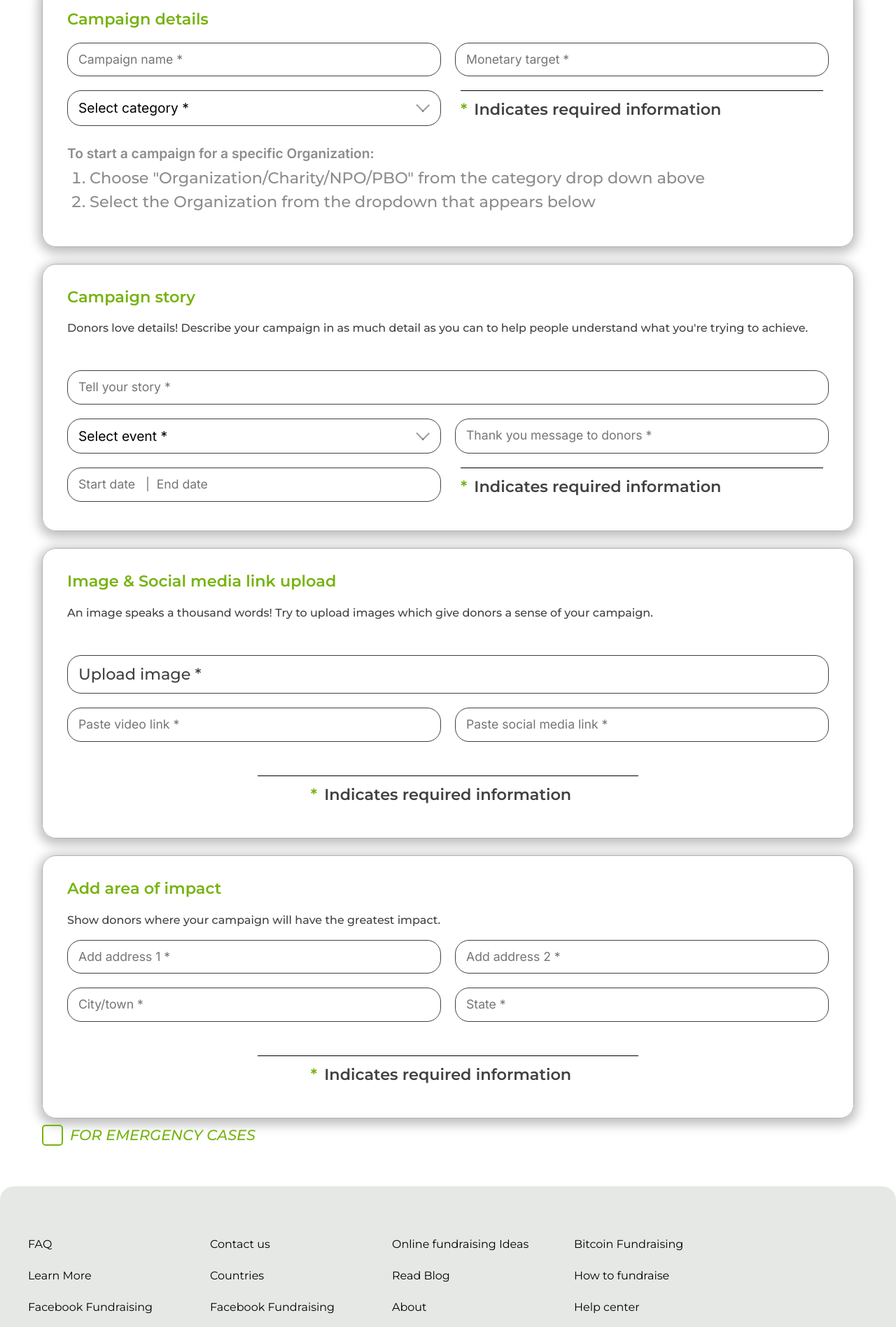
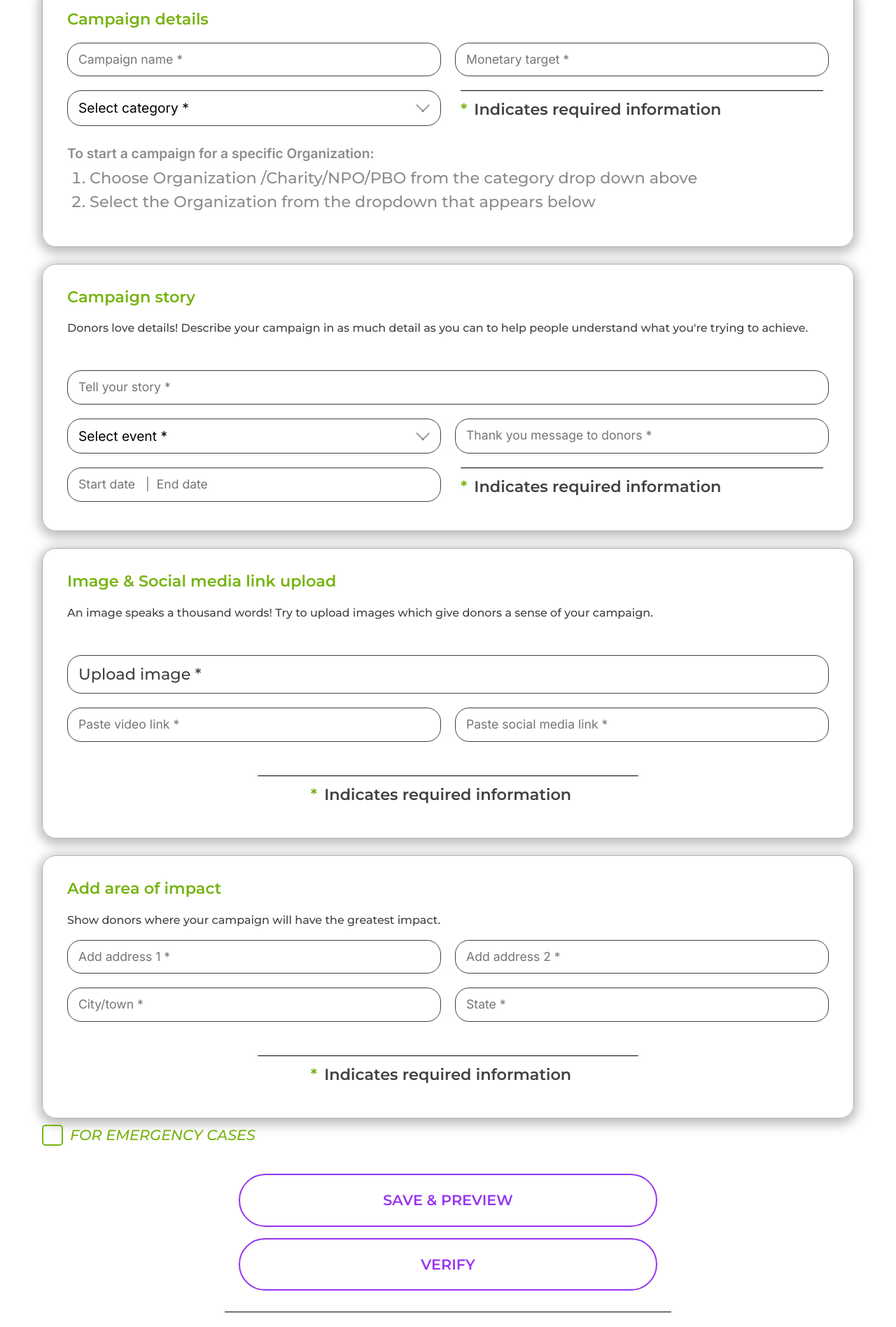
Before and after one commit to Buchi77344/Feed, a Django app: page /start_campaign in a window 1280 px wide. Shown: the part 200-2096 px from the top of the page at 70% size. Run offline with Django 5.2, Linux system fonts and the light colour scheme; a user stored in the database is signed in.

Commit message:
commit message

```diff
--- a/base/static/css/style.css
+++ b/base/static/css/style.css
@@ -1212,6 +1212,54 @@ main.pd-down {
 	/* z-index: -1; */
 }
 
+.start-campaign-btn-container{
+	display: flex;
+	flex-direction: column;
+	width : 55%;
+	margin : 20px auto 0px;
+	padding : 20px 20px 30px;
+	border-bottom: 1px solid black;
+
+}
+
+.launch.start-campaign-btn-container{
+	border-bottom: none;
+}
+
+.secondary-cta-btn{
+	padding : 20px 30px;
+	background-color: transparent;
+	color : var(--purple-clr);
+	border: 2px solid var(--purple-clr);
+	border-radius: 40px;
+	font-weight: 500;
+	transition: background-color .5s ease, background-color .5s ease;
+	/* width: 100%; */
+}
+
+.secondary-cta-btn:hover{
+	background-color: var(--purple-clr);
+	color : var(--light-text-clr)
+}
+
+.start-campaign-btn-container .secondary-cta-btn{
+	font-size: 1.3rem;
+	font-weight: 600;
+	padding : 20px 10px;
+	width : 100%;
+}
+
+.launch.start-campaign-btn-container .secondary-cta-btn{
+	border-color: var(--primary-clr);
+	color : var(--primary-clr);
+
+}
+
+.launch.start-campaign-btn-container .secondary-cta-btn:hover{
+	background-color: var(--primary-clr);
+	color : var(--light-text-clr)
+}
+
 /*
 .terms-label input:checked ~ .terms-checkmark::after{
 	content: "";
@@ -1268,6 +1316,21 @@ main.pd-down {
 	}
 }
 
+@media (max-width: 700px) {
+	.find-campaign-items-container {
+		grid-template-columns: 1fr;
+	}
+
+	.find-campaign-item {
+		display: flex;
+		gap: 10px;
+	}
+
+	.find-campaign-item .feature-img {
+		width: 40%;
+	}
+}
+
 @media (max-width: 650px) {
 	.acct-form {
 		grid-template-columns: 1fr;
@@ -1278,20 +1341,13 @@ main.pd-down {
 		width: 95%;
 		margin-left: auto;
 	}
-}
-
-@media (max-width: 700px) {
-	.find-campaign-items-container {
-		grid-template-columns: 1fr;
-	}
-
-	.find-campaign-item {
-		display: flex;
-		gap: 10px;
-	}
-
-	.find-campaign-item .feature-img {
-		width: 40%;
+
+	.start-campaign-btn-container{
+		width: 90%;
+	}
+
+	.start-campaign-btn-container .secondary-cta-btn{
+		font-size: 1.1rem;
 	}
 }
 
@@ -1318,6 +1374,10 @@ main.pd-down {
 
 	.find-campaign-item .feature-img {
 		width: 100%;
+	}
+
+	.start-campaign-list li{
+		font-size: 1rem;
 	}
 }
 
--- a/base/templates/start_campaign.html
+++ b/base/templates/start_campaign.html
@@ -117,7 +117,9 @@
                         <div class="mt-3">
                             <p class="headline-text">To start a campaign for a specific Organization:</p>
                             <ol class="start-campaign-list">
-                                <li>Choose "Organization/Charity/NPO/PBO"
+                                <li>
+                                    Choose Organization
+                                    /Charity/NPO/PBO
                                     from the category drop down above
                                 </li>
                                 <li>
@@ -202,6 +204,15 @@
                                 <span class="terms-checkmark"></span>
                             </label>
                         </div>
+                    </div>
+
+                    <div class="start-campaign-btn-container">
+                        <a href="" class="save secondary-cta-btn flex-center">SAVE & PREVIEW</a>
+                        <a href="" class=" verify secondary-cta-btn flex-center mt-3">VERIFY</a>
+                    </div>
+
+                    <div class="launch start-campaign-btn-container">
+                        <a href="#" class="launch secondary-cta-btn flex-center">Launch</a>
                     </div>
                 </div>
 			</main>
```
